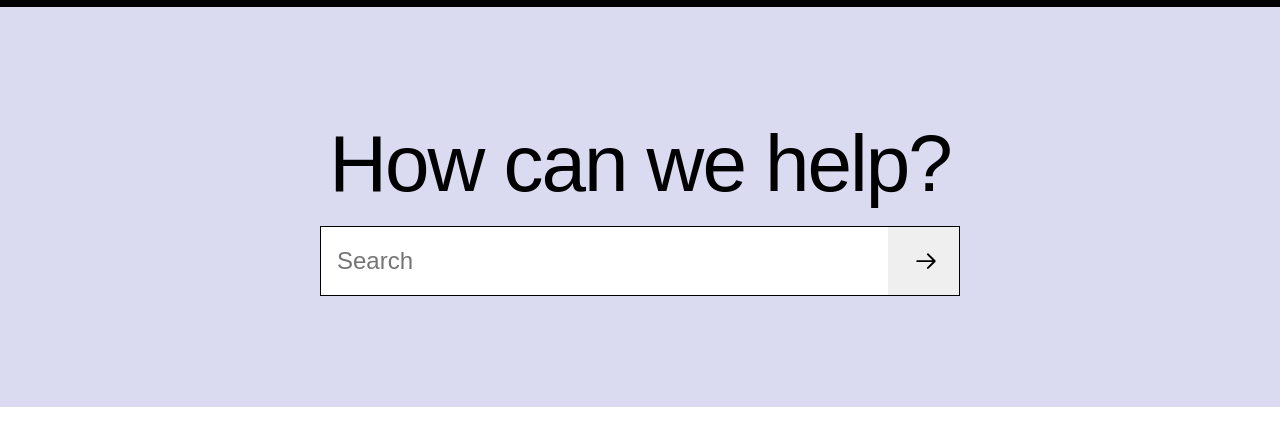
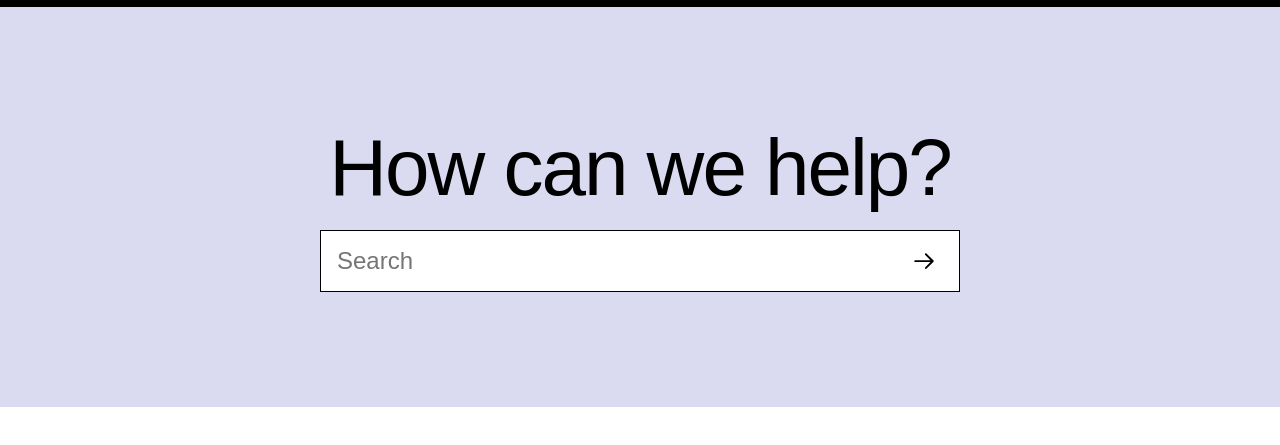
Before and after one commit to NachoCarher/abstract-website, a plain HTML site: page index.html in a window 1280 px wide. Shown: the part 81-526 px from the top of the page. Drawn offline with Linux system fonts and the light colour scheme.

Commit message:
Fix style hero section

```diff
--- a/css/main.css
+++ b/css/main.css
@@ -147,17 +147,17 @@ header {
 
 .hero-search button {
     border: none;
-    color: #000;
     font-size: 24px;
-    padding: 1rem;
     width: 100%;
     height: 100%;
+    background-color: #fff;
     display: flex;
+    justify-content: center;
+    align-items: center;
 }
 
 .arrow-svg {
     width: 28px;
-    margin-left: 0.5rem;
 }
 
 .hero-search button:hover .arrow-svg {
```
